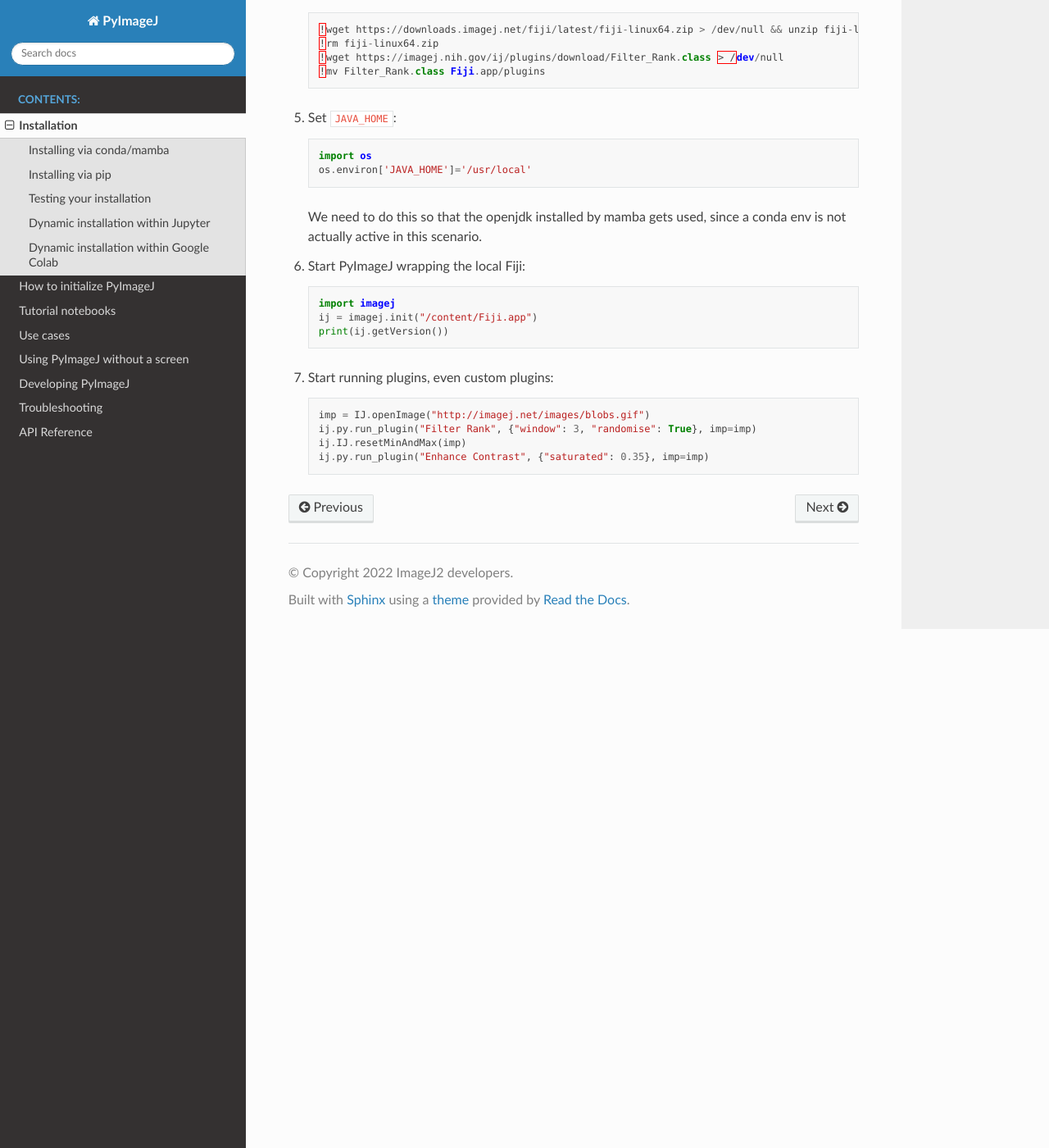
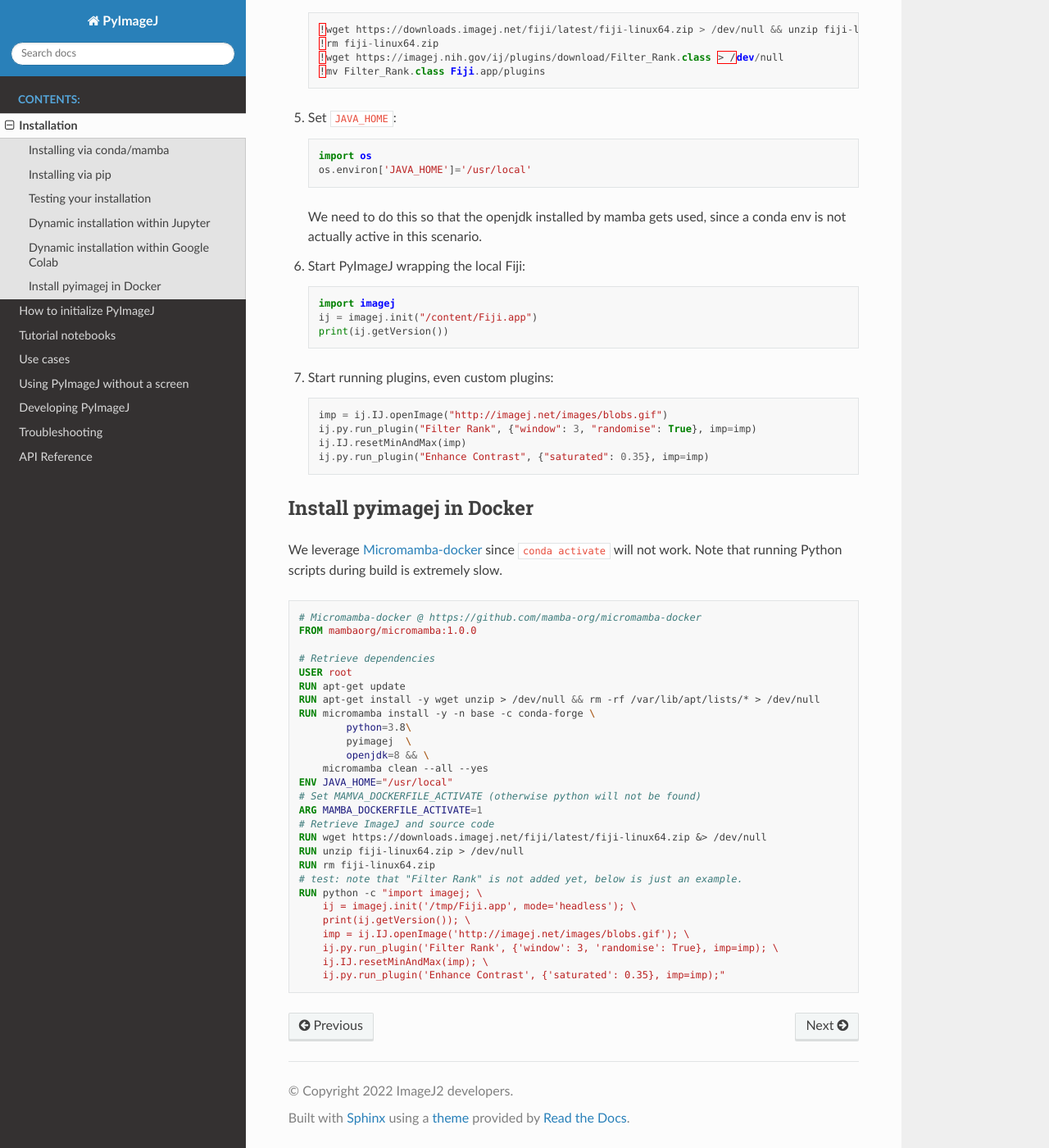
Before and after one commit to imagej/pyimagej, a Sphinx documentation site: the page built from doc/Install.md, in a window 1280 px wide and 1400 px high, scrolled down 2500 px. Shown: the whole window at 82% size. Built offline with Sphinx 7.4.7 and the Read the Docs theme 2.0.0, drawn with Linux system fonts in a browser that asks for light colours; pages that are not in the unit, such as notebooks, are missing from menus.

Commit message:
add dockerfile template

````diff
--- a/doc/Install.md
+++ b/doc/Install.md
@@ -148,8 +148,39 @@
 
 7.  Start running plugins, even custom plugins:
     ```python
-    imp = IJ.openImage("http://imagej.net/images/blobs.gif")
+    imp = ij.IJ.openImage("http://imagej.net/images/blobs.gif")
     ij.py.run_plugin("Filter Rank", {"window": 3, "randomise": True}, imp=imp)
     ij.IJ.resetMinAndMax(imp)
     ij.py.run_plugin("Enhance Contrast", {"saturated": 0.35}, imp=imp)
     ```
+## Install pyimagej in Docker
+We leverage [Micromamba-docker](https://github.com/mamba-org/micromamba-docker) since `conda activate` will not work. Note that running Python scripts during build is extremely slow.
+```dockerfile
+# Micromamba-docker @ https://github.com/mamba-org/micromamba-docker
+FROM mambaorg/micromamba:1.0.0
+
+# Retrieve dependencies
+USER root
+RUN apt-get update
+RUN apt-get install -y wget unzip > /dev/null && rm -rf /var/lib/apt/lists/* > /dev/null
+RUN micromamba install -y -n base -c conda-forge \
+        python=3.8\
+        pyimagej  \
+        openjdk=8 && \
+    micromamba clean --all --yes
+ENV JAVA_HOME="/usr/local"
+# Set MAMVA_DOCKERFILE_ACTIVATE (otherwise python will not be found)
+ARG MAMBA_DOCKERFILE_ACTIVATE=1
+# Retrieve ImageJ and source code
+RUN wget https://downloads.imagej.net/fiji/latest/fiji-linux64.zip &> /dev/null
+RUN unzip fiji-linux64.zip > /dev/null
+RUN rm fiji-linux64.zip
+# test: note that "Filter Rank" is not added yet, below is just an example.
+RUN python -c "import imagej; \
+    ij = imagej.init('/tmp/Fiji.app', mode='headless'); \
+    print(ij.getVersion()); \
+    imp = ij.IJ.openImage('http://imagej.net/images/blobs.gif'); \
+    ij.py.run_plugin('Filter Rank', {'window': 3, 'randomise': True}, imp=imp); \
+    ij.IJ.resetMinAndMax(imp); \
+    ij.py.run_plugin('Enhance Contrast', {'saturated': 0.35}, imp=imp);"
+```
````
